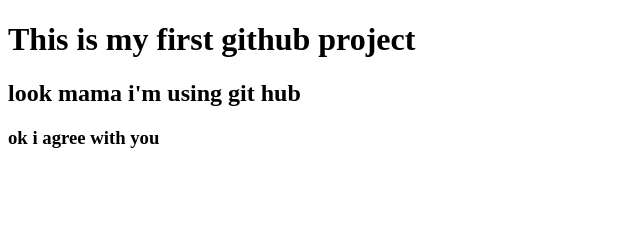
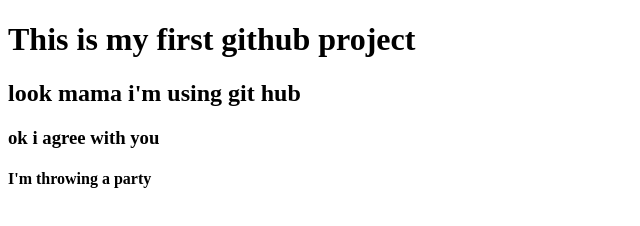
Before and after one commit to rifatrayhanromy/my-first-website, a plain HTML site: page index.html in a window 1280 px wide. Shown: the whole page, without its empty margins (0-640 px from the left). Drawn offline with Linux system fonts and the light colour scheme.

Commit message:
set a party

```diff
--- a/index.html
+++ b/index.html
@@ -9,5 +9,6 @@
     <h1>This is my first github project</h1>
     <h2>look mama i'm using git hub</h2>
     <h3>ok i agree with you</h3>
+    <h4>I'm throwing a party</h4>
 </body>
 </html>
```
